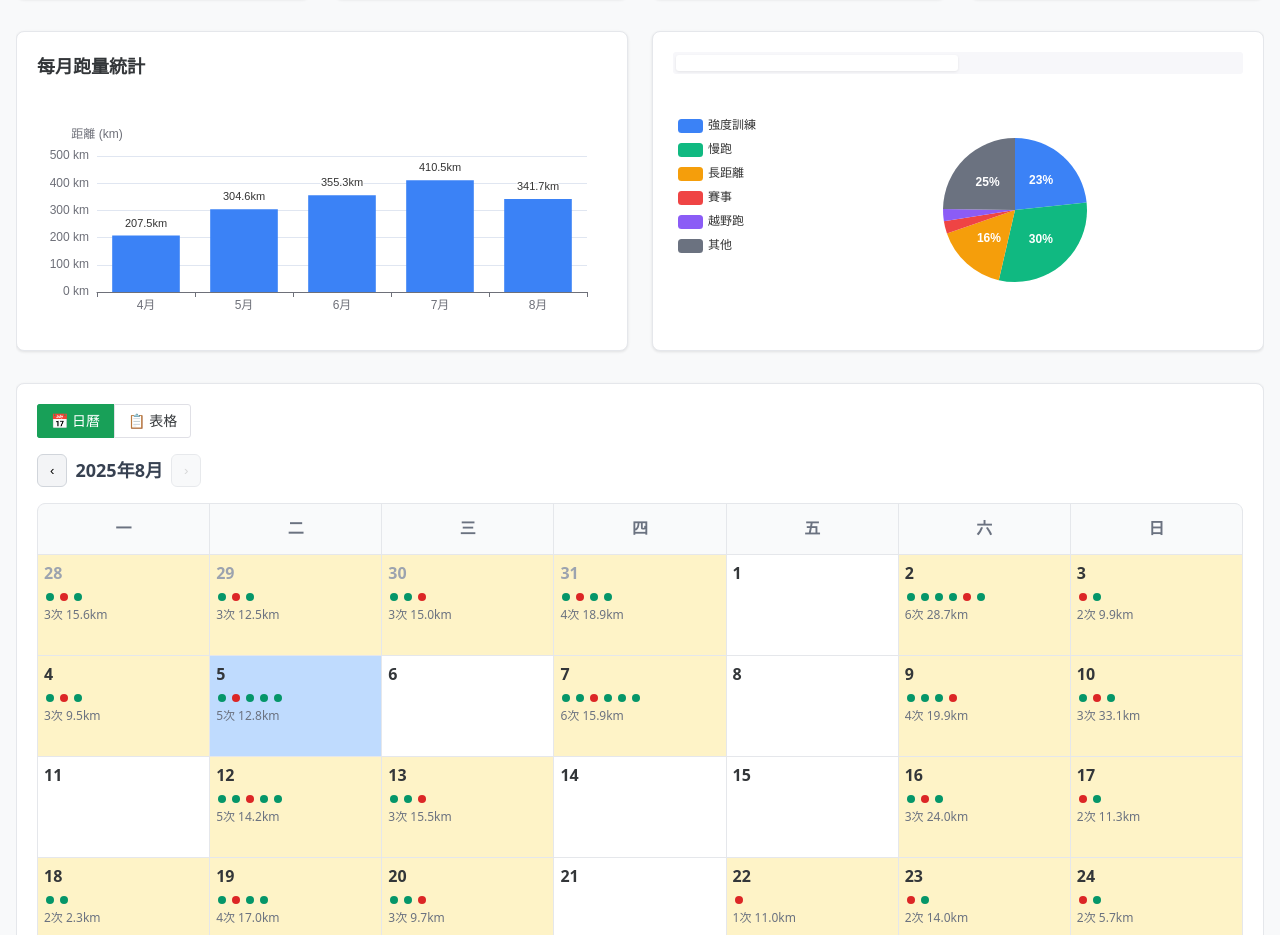
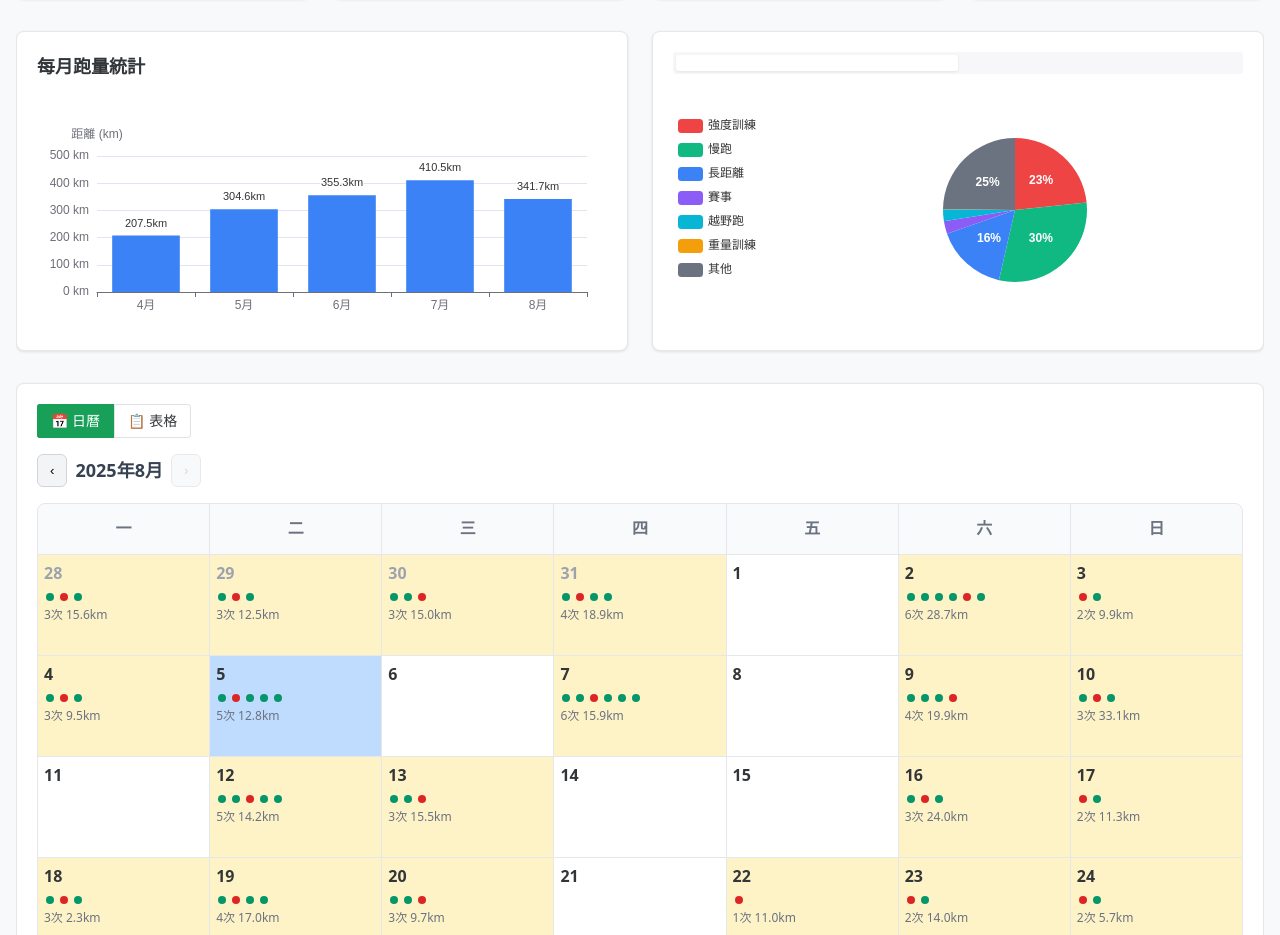
Before and after one commit to goodispeter/training-record, a Vue app: page / in a window 1280 px wide. Shown: the part 217-1152 px from the top of the page. Built offline with nearby package versions, Linux system fonts and the light colour scheme.

Commit message:
test weightTrain

```diff
--- a/src/components/TrainingCalendar.vue
+++ b/src/components/TrainingCalendar.vue
@@ -34,7 +34,7 @@
         ></div>
       </div>
       <div v-if="date.trainings.length > 0" class="training-summary">
-        {{ date.trainings.length }}次 {{ getTotalDistance(date.trainings) }}km
+        {{ getTrainingSummary(date.trainings) }}
       </div>
     </div>
   </div>
@@ -76,8 +76,15 @@
           <div class="flex justify-between items-start">
             <div class="training-info">
               <h5 class="font-medium">{{ training.name }}</h5>
-              <div class="text-sm text-gray-600" style="margin-top: 4px">
+              <div
+                v-if="training.sportType !== 'WeightTraining'"
+                class="text-sm text-gray-600"
+                style="margin-top: 4px"
+              >
                 {{ training.distance }}km | {{ training.movingTime }} | {{ training.pace }}
+              </div>
+              <div v-else class="text-sm text-gray-600" style="margin-top: 4px">
+                時間: {{ training.movingTime }}
               </div>
               <div
                 v-if="training.description && training.description.trim()"
@@ -279,6 +286,20 @@ const getTotalDistance = (trainings: TrainingRecord[]): string => {
   return total.toFixed(1)
 }
 
+const getTrainingSummary = (trainings: TrainingRecord[]): string => {
+  const runningTrainings = trainings.filter((t) => t.sportType !== 'WeightTraining')
+  const weightTrainings = trainings.filter((t) => t.sportType === 'WeightTraining')
+
+  let summary = `${trainings.length}次`
+
+  if (runningTrainings.length > 0) {
+    const totalDistance = runningTrainings.reduce((sum, training) => sum + training.distance, 0)
+    summary += ` ${totalDistance.toFixed(1)}km`
+  }
+
+  return summary
+}
+
 const previousMonth = () => {
   if (canGoToPreviousMonth.value) {
     currentDate.value = new Date(
--- a/src/components/TrainingTable.vue
+++ b/src/components/TrainingTable.vue
@@ -155,6 +155,7 @@ const trainingTypeOptions = computed<SelectOption[]>(() => {
     { label: '長距離', value: 'LR' },
     { label: '賽事', value: 'RACE' },
     { label: '越野跑', value: 'TRAIL' },
+    { label: '重量訓練', value: 'WeightTraining' },
     { label: '其他', value: 'OTHER' },
   ]
 
@@ -199,7 +200,12 @@ const matchesTrainingTypeFilter = (record: TrainingRecord) => {
   if (selectedMainType.value === 'casual') return true
 
   if (selectedTrainingType.value === 'OTHER') {
-    return !record.runType && !record.parentRunType
+    return !record.runType && !record.parentRunType && record.sportType !== 'WeightTraining'
+  }
+
+  // 處理重量訓練類型
+  if (selectedTrainingType.value === 'WeightTraining') {
+    return record.sportType === 'WeightTraining'
   }
 
   return (
@@ -248,10 +254,21 @@ const columns: DataTableColumns<TrainingRecord> = [
     render: (row) => {
       const hasDesc = hasDescription(row)
 
-      const children = [
-        h('div', { class: 'training-name' }, row.name),
-        h('div', { class: 'training-meta' }, `${row.distance}km | ${row.movingTime} | ${row.pace}`),
-      ]
+      const children = [h('div', { class: 'training-name' }, row.name)]
+
+      // 只有非重量訓練才顯示距離、時間、配速
+      if (row.sportType !== 'WeightTraining') {
+        children.push(
+          h(
+            'div',
+            { class: 'training-meta' },
+            `${row.distance}km | ${row.movingTime} | ${row.pace}`,
+          ),
+        )
+      } else {
+        // 重量訓練只顯示時間
+        children.push(h('div', { class: 'training-meta' }, `時間: ${row.movingTime}`))
+      }
 
       if (hasDesc) {
         children.push(h('div', { class: 'training-description' }, row.description))
--- a/src/components/TrainingTypeChart.vue
+++ b/src/components/TrainingTypeChart.vue
@@ -90,6 +90,14 @@ onUnmounted(() => {
 
 // 分類訓練記錄的函數
 const categorizeTrainingRecord = (record: TrainingRecord) => {
+  // 處理重量訓練
+  if (record.sportType === 'WeightTraining') {
+    return {
+      mainCategory: { code: 'WeightTraining', name: '重量訓練' },
+      subCategory: null,
+    }
+  }
+
   // 使用記錄中的 runType 和 parentRunType
   const runType = record.runType
   const parentRunType = record.parentRunType
@@ -127,6 +135,7 @@ const mainCategoryData = computed(() => {
   categoryStats.set('LR', { distance: 0, count: 0, name: '長距離' })
   categoryStats.set('RACE', { distance: 0, count: 0, name: '賽事' })
   categoryStats.set('TRAIL', { distance: 0, count: 0, name: '越野跑' })
+  categoryStats.set('WeightTraining', { distance: 0, count: 0, name: '重量訓練' })
 
   // 其他分類（未匹配的）
   categoryStats.set('OTHER', { distance: 0, count: 0, name: '其他' })
@@ -137,7 +146,12 @@ const mainCategoryData = computed(() => {
     if (mainCategory) {
       const stats = categoryStats.get(mainCategory.code)
       if (stats) {
-        stats.distance += record.distance
+        // 重量訓練不累加距離，只計算次數
+        if (mainCategory.code === 'WeightTraining') {
+          stats.distance += 1 // 用次數代替距離
+        } else {
+          stats.distance += record.distance
+        }
         stats.count += 1
       }
     } else {
@@ -214,7 +228,12 @@ const mainCategoryOption = computed(() => {
       triggerOn: 'mousemove|click',
       formatter: function (params: any) {
         const data = params.data
-        return `${data.name}: ${data.value}km<br/>次數: ${data.count}次<br/>佔比: ${params.percent}%`
+        // 如果是重量訓練，顯示次數而不是距離
+        if (data.name === '重量訓練') {
+          return `${data.name}: ${data.count}次<br/>佔比: ${params.percent}%`
+        } else {
+          return `${data.name}: ${data.value}km<br/>次數: ${data.count}次<br/>佔比: ${params.percent}%`
+        }
       },
       appendToBody: true,
       confine: false,
@@ -263,8 +282,19 @@ const mainCategoryOption = computed(() => {
         },
         itemStyle: {
           color: (params: any) => {
-            const colors = ['#3b82f6', '#10b981', '#f59e0b', '#ef4444', '#8b5cf6', '#6b7280']
-            return colors[params.dataIndex % colors.length]
+            // 為不同訓練類型設定特定顏色
+            const colorMap: { [key: string]: string } = {
+              強度訓練: '#ef4444', // 紅色 - 強度訓練
+              長距離: '#3b82f6', // 藍色 - 長距離
+              慢跑: '#10b981', // 綠色 - 慢跑
+              重量訓練: '#f59e0b', // 橙色 - 重量訓練
+              賽事: '#8b5cf6', // 紫色 - 賽事
+              越野跑: '#06b6d4', // 青色 - 越野跑
+              其他: '#6b7280', // 灰色 - 其他
+            }
+
+            const dataName = params.data.name
+            return colorMap[dataName] || '#6b7280' // 預設灰色
           },
         },
       },
```
Also changed, not shown: public/mock/pan/sydney.json.
